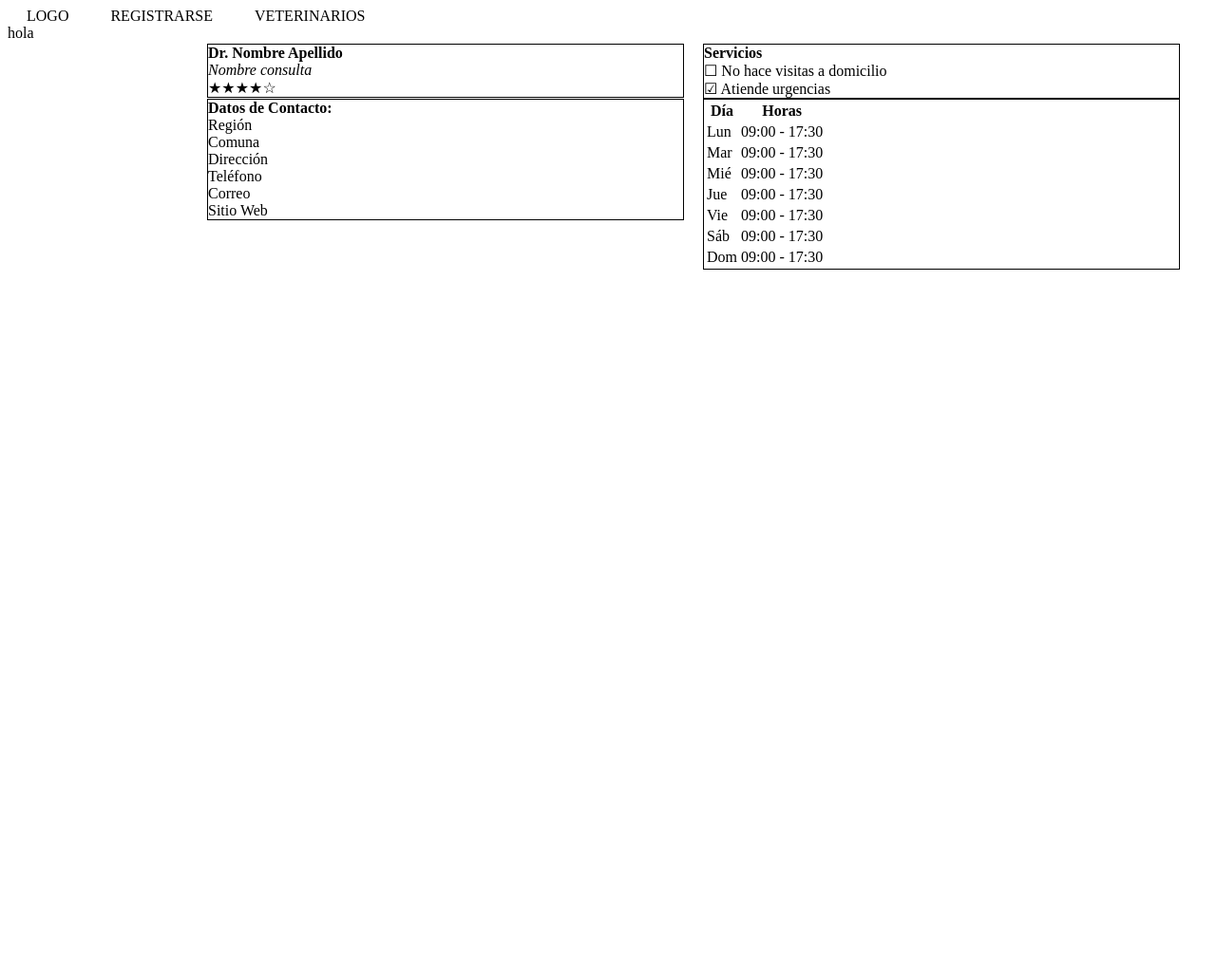
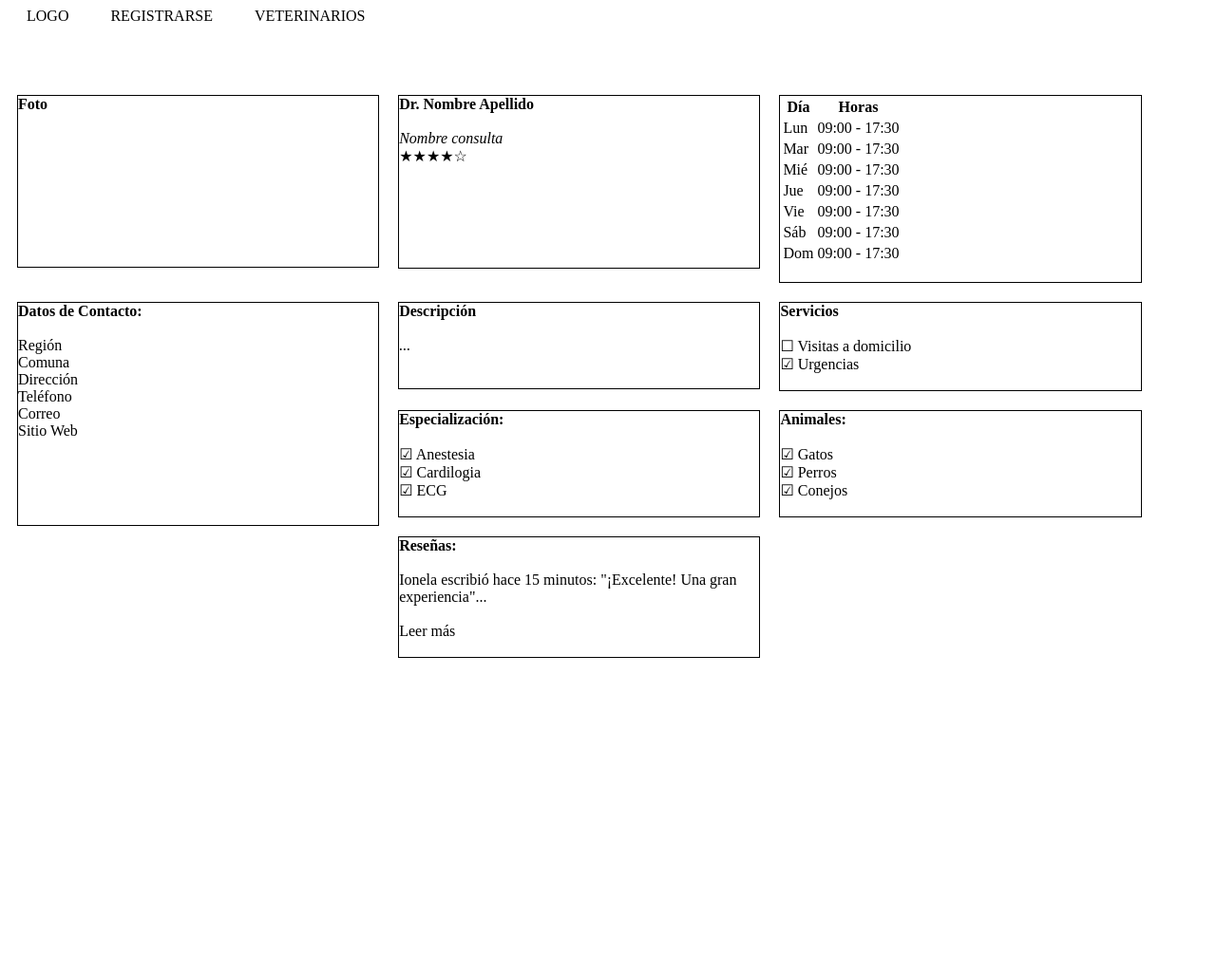
Before and after one commit to DCC-CC4401/Buscador-Veterinarios, a Django app: page /perfil/ in a window 1280 px wide. Shown: the whole page at 95% size. After the commit the page ends 693 px from the top, so only its background shows below. Run offline with Django 3.2, Linux system fonts and the light colour scheme.

Commit message:
contenidoPerfilVet

```diff
--- a/PaginaVet/gestionVeterinarios/templates/gestionVeterinarios/contenido.html
+++ b/PaginaVet/gestionVeterinarios/templates/gestionVeterinarios/contenido.html
@@ -2,15 +2,47 @@
     <head>
         <style>
 
-            .caja{
+            .caja1{
                 border: 1px solid #000;
-                width:500px;
+                width: 30%;
+                height:initial;
                 float: left;
+                margin-top: 20px;
                 margin-left: 10px;
                 margin-right: 10px;
             }
 
-            .segmento{
+            .caja2{
+                border: 1px solid #000;
+                width: 30%;
+                height:initial;
+                float: left;
+                margin-top: 20px;
+                margin-left: 10px;
+                margin-right: 10px;
+            }
+
+            .caja3{
+                border: 1px solid #000;
+                width: 30%;
+                height:initial;
+                float: left;
+                margin-top: 20px;
+                margin-left: 10px;
+                margin-right: 10px;
+            }
+
+            .caja4{
+                border: 1px solid #000;
+                width: 30%;
+                height:initial;
+                float: left;
+                margin-top: 20px;
+                margin-left: 10px;
+                margin-right: 10px;
+            }
+
+            .segmento1{
                 margin-top: 20px;
                 margin-bottom: 20px;
             }
@@ -24,35 +56,52 @@
         </style>
     </head>
     <body>
-        <div class="barraVertical">
-            hola
-        </div>
+
         <div class="mainBody">
+
                 <div class="segmento">
-                <div class="caja">
-                    <div><b>Dr. Nombre Apellido</b></div>
-                    <i>Nombre consulta</i>
-                    <div>&#9733;&#9733;&#9733;&#9733;&#9734;</div>
+<!-- Espacio libre -->
+
+                    <div></div>
+                        <br>
+                        <br>
+                        <br>
                 </div>
 
-                <div class="caja">
-                    <div><b>Servicios</b></div>
-                    <div>&#x2610; No hace visitas a domicilio</div>
-                    <div>&#x2611; Atiende urgencias</div>
-                </div>
+<!-- Foto Veterinario -->
+                    <div class="caja4">
+                    <div><b>Foto</b></div>
+                    <br>
+                    <br>
+                    <br>
+                    <br>
+                    <br>
+                    <br>
+                    <br>
+                    <br>
+                    <br>
                     </div>
 
+<!-- Dr. Nombre Apellido -->
+                    <div class="caja2">
+                        <div><b>Dr. Nombre Apellido</b></div>
+                        <br>
+                        <i>Nombre consulta</i>
+                        <br>
+                        <div>&#9733;&#9733;&#9733;&#9733;&#9734;</div>
+                        <br>
+                        <br>
+                        <br>
+                        <br>
+                        <br>
+                        <br>
+                    </div>
+
+
                 <div class="segmento">
-                <div class="caja">
-                    <div><b>Datos de Contacto:</b></div>
-                    <div>Región</div>
-                    <div>Comuna</div>
-                    <div>Dirección</div>
-                    <div>Teléfono</div>
-                    <div>Correo</div>
-                    <div>Sitio Web</div>
-                </div>
-                <div class="caja">
+
+<!-- Horario -->
+                <div class="caja4">
                     <table class="table">
                         <tr>
                         <th>Día</th>
@@ -87,8 +136,83 @@
                             <td>09:00 - 17:30</td>
                         </tr>
                     </table>
+                    <br>
+                </div>
+
+<!-- Datos de Contacto -->
+                    <div class="caja4">
+                        <div><b>Datos de Contacto:</b></div>
+                        <br>
+                        <div>Región</div>
+                        <div>Comuna</div>
+                        <div>Dirección</div>
+                        <div>Teléfono</div>
+                        <div>Correo</div>
+                        <div>Sitio Web</div>
+                        <br>
+                        <br>
+                        <br>
+                        <br>
+                        <br>
+                    </div>
+
+
+<!-- Descripción -->
+                    <div class="caja3">
+                        <div><b>Descripción</b></div>
+                        <br>
+                        <i>...</i>
+                        <br>
+                        <br>
+                        <br>
+                    </div>
+
+
+ <!-- Servicios -->
+                    <div class="caja4">
+                        <div><b>Servicios</b></div>
+                        <br>
+                        <div>&#x2610; Visitas a domicilio</div>
+                        <div>&#x2611; Urgencias</div>
+                        <br>
+                    </div>
+
+
+<!-- Especialización -->
+                <div class="caja4">
+                <div><b>Especialización:</b></div>
+                <br>
+                <div>&#x2611; Anestesia</div>
+                <div>&#x2611; Cardilogia</div>
+                <div>&#x2611; ECG</div>
+                <br>
+                </div>
+
+
+<!-- Animales -->
+                <div class="caja4">
+                    <div><b>Animales:</b></div>
+                    <br>
+                    <div>&#x2611; Gatos</div>
+                    <div>&#x2611; Perros</div>
+                    <div>&#x2611; Conejos</div>
+                    <br>
                     </div>
                 </div>
+
+<!-- Reseñas -->
+                <div class="caja3">
+                    <div><b>Reseñas:</b></div>
+                    <br>
+                    <div>Ionela escribió hace 15 minutos: "¡Excelente! Una gran experiencia"...
+                    <br>
+                    <br>
+                        Leer más
+                    </div>
+                    <br>
+
+                </div>
+
         </div>
     </body>
 </html>
```
Lines whose indentation alone changed are shown as unchanged.
